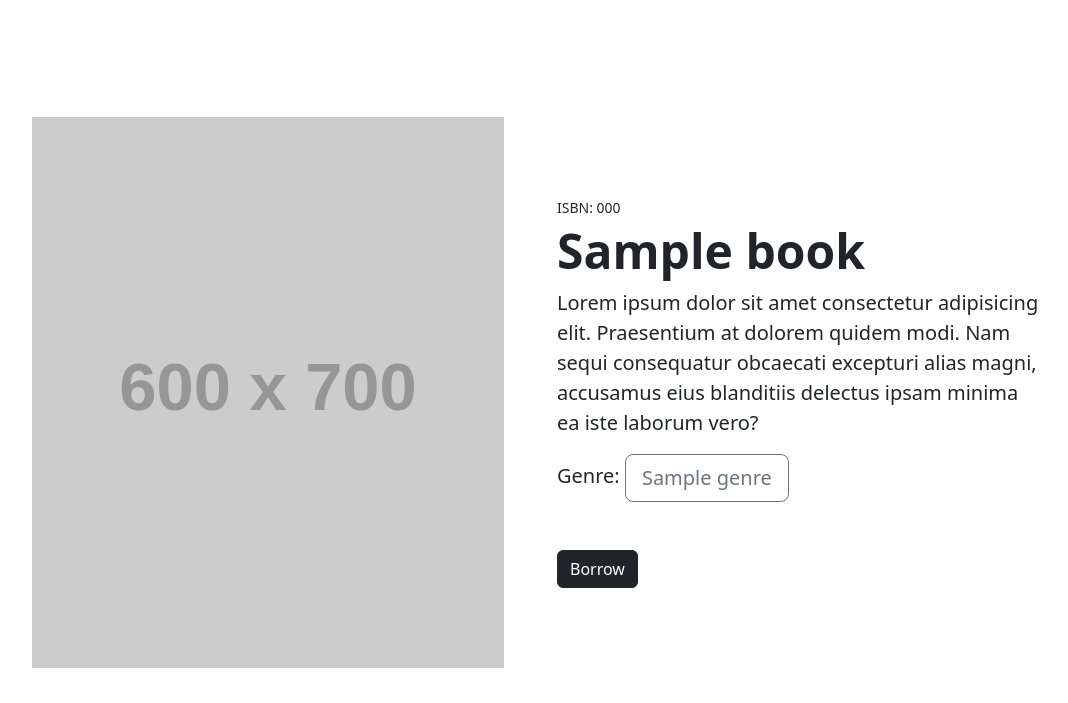
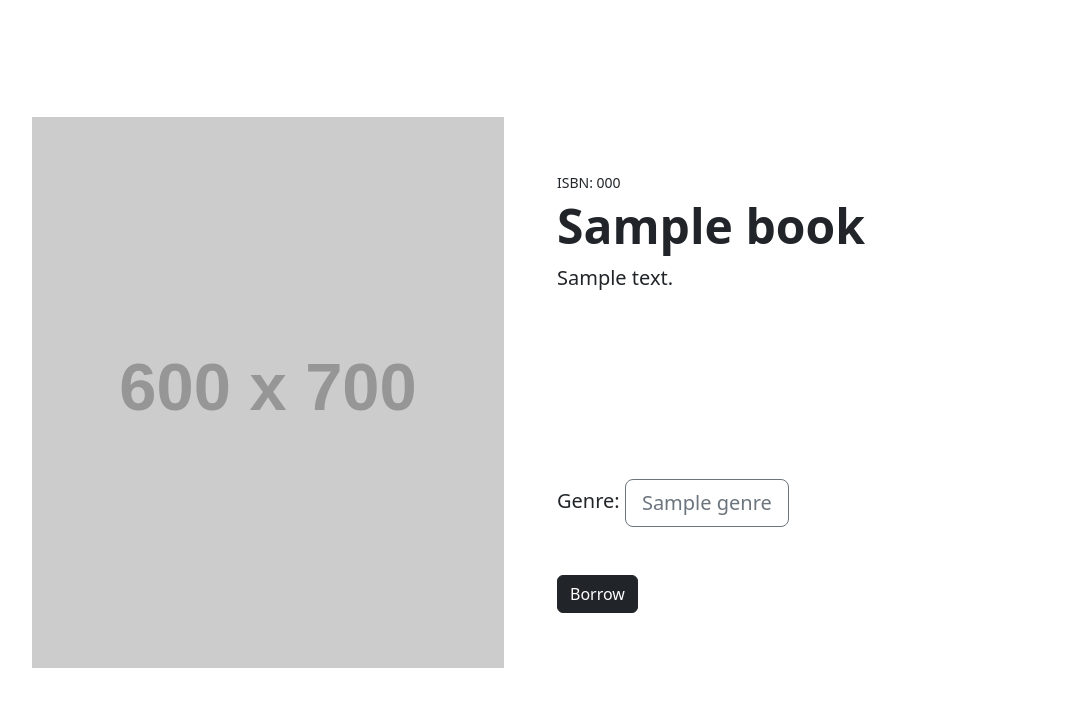
Before and after one commit to by-r/django-library-systems, a Django app: template catalog/templates/catalog/book_detail.html in a window 1280 px wide. Shown: the part 56-759 px from the top of the page, without its empty margins (107-1175 px from the left). Run offline with Django 4.2, Linux system fonts and the light colour scheme; the template is opened without the code that fills it: most values are stand-ins (such as "Sample title", 1, 10 or a date in 2020); grey boxes labelled with a size stand in for pictures from a placeholder-image service; some libraries are stand-ins or nearby versions.

Commit message:
UI fix: Added summary

```diff
--- a/catalog/templates/catalog/book_detail.html
+++ b/catalog/templates/catalog/book_detail.html
@@ -9,7 +9,7 @@
             <div class="col-md-6">
                 <div class="small mb-1">ISBN: {{book.isbn}}</div>
                 <h1 class="display-5 fw-bolder">{{book.title}}</h1>
-                <p class="lead">Lorem ipsum dolor sit amet consectetur adipisicing elit. Praesentium at dolorem quidem modi. Nam sequi consequatur obcaecati excepturi alias magni, accusamus eius blanditiis delectus ipsam minima ea iste laborum vero?</p>
+                <p class="lead" style="height: 200px">{{book.summary}}</p>
                 <div class="fs-5 mb-5">
                     Genre:
                     {% for genre in book.genre.all %}
@@ -19,7 +19,7 @@
                     {% endfor %}
                 </div>
                 <div class="d-flex">
-                <form action="{% url 'catalog:book_borrow' book_instance.id %}" method="post">
+                <form action="{% url 'catalog:book_borrow' book.id %}" method="post">
                     {% csrf_token %}
                     <input class="btn btn-dark flex-shrink-0" type="submit" value="Borrow">
                 </form>
```
